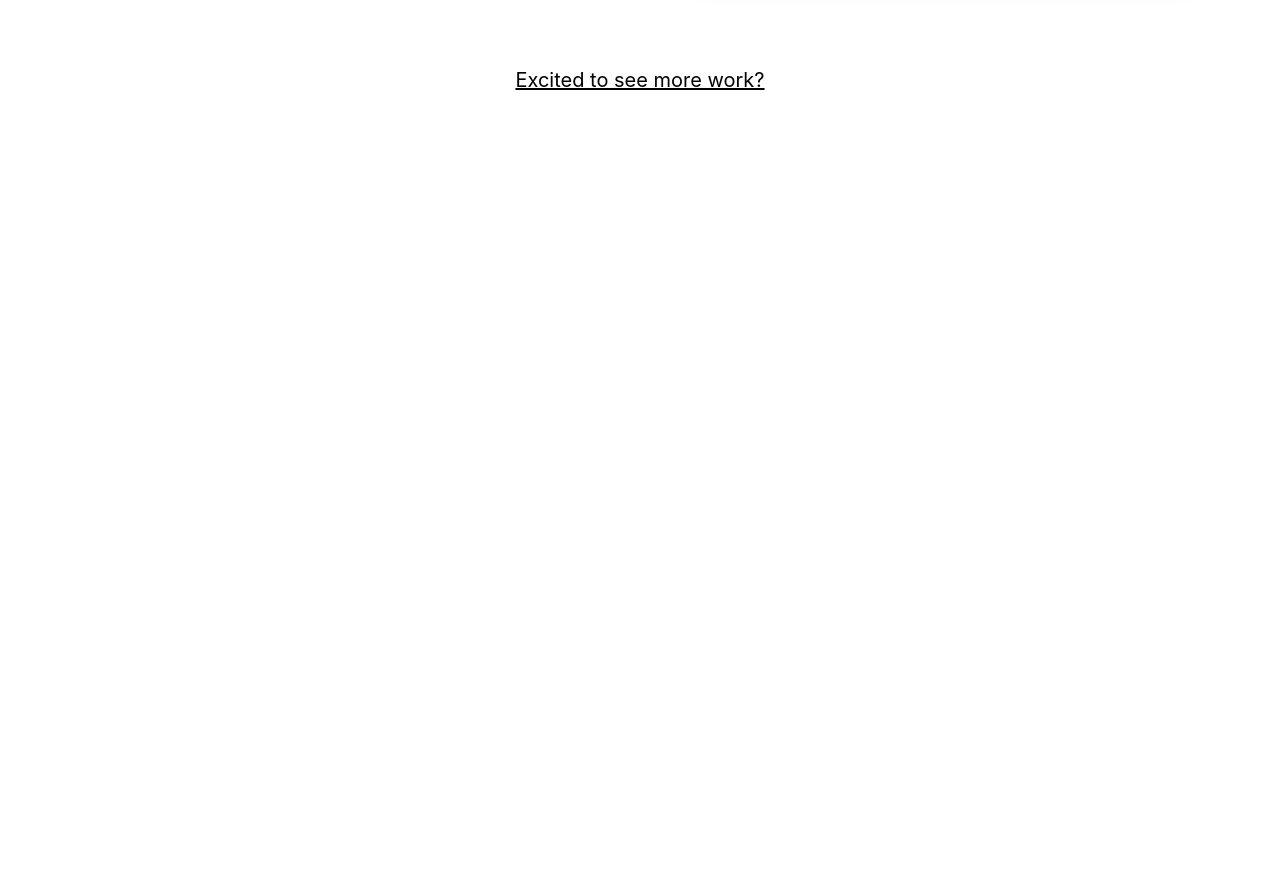
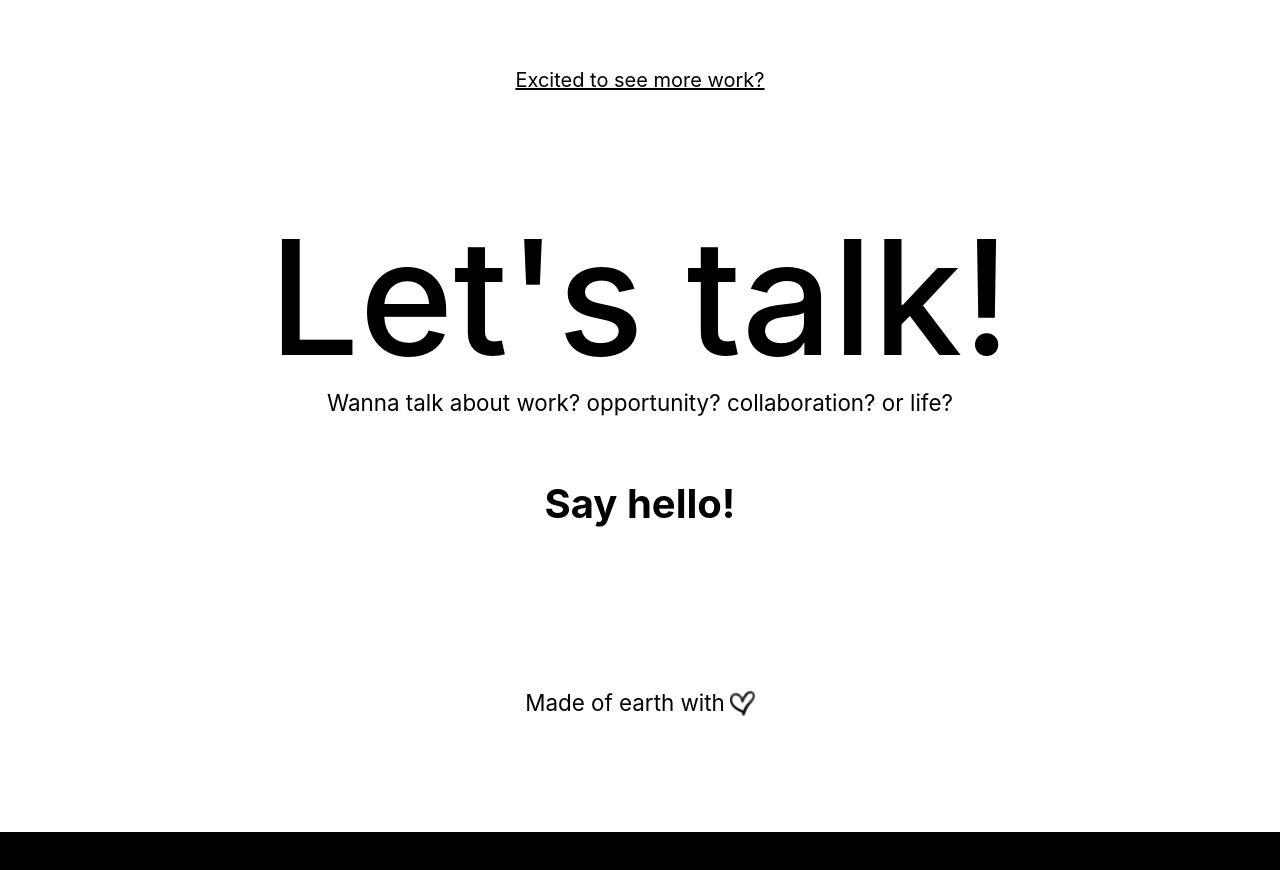
Before and after one commit to leandervaz/leandervaz.github.io, a Next.js app: page / in a window 1280 px wide. Shown: the part 4617-5487 px from the top of the page. Before the commit the page ends 4729 px from the top, so only its background shows below. Built offline with nearby package versions, Linux system fonts and the light colour scheme.

Commit message:
Completed contact and footer

```diff
--- /dev/null
+++ b/components/Contact.js
@@ -0,0 +1,75 @@
+import Image from "next/image";
+import styled from "styled-components";
+import heart from "../public/assets/images/heart.png";
+
+const Contact = () => {
+    return (
+        <Section>
+            <Wrapper>
+                <Title>Let's talk!</Title>
+                <SubTitle>Wanna talk about work? opportunity? collaboration? or life?</SubTitle>
+                <EmailButton href="" target="_blank">
+                    Say hello!
+                </EmailButton>
+            </Wrapper>
+
+            <Footer>
+                <FooterLine>Made of earth with</FooterLine>
+                <FooterHeart>
+                    <Image width={25} height={25} quality={50} src={heart} alt="heart" />
+                </FooterHeart>
+            </Footer>
+        </Section>
+    );
+}
+
+export default Contact;
+
+const Section = styled.section`
+    width : 100%;
+    min-height: 90vh;
+    display: flex;
+    flex-direction: column;
+    align-items: center;
+    justify-content: space-around;
+    padding: 3vh 0;
+`
+
+const Wrapper = styled.div`
+    display: flex;
+    flex-direction: column;
+    justify-content: center;
+    align-items: center;
+`
+
+const Title = styled.h1`
+    font-size: 20vh;
+    font-weight: 500;
+    line-height: 23vh;
+    margin: 0;
+`
+
+const SubTitle = styled.p`
+    font-size: 2.8vh;
+    margin-top: 0;
+`
+
+const EmailButton = styled.a`
+    font-weight: 700;
+    font-size: 5vh;
+    margin-top: 5vh;
+`
+
+const Footer = styled.div`
+    display: flex;
+    align-items: center;
+`
+
+const FooterLine = styled.p`
+    font-size: 2.8vh;
+`
+
+const FooterHeart = styled.div`
+    padding-left: 5px;
+    padding-top: 5px;
+`
--- a/components/CoverPage.js
+++ b/components/CoverPage.js
@@ -26,7 +26,6 @@ const CoverPage = () => {
                             height={779}
                             priority={true}
                             layout={'responsive'}
-                            placeholder={'blur'}
                         />
                     </CoverPageRight>
                 </Cover>
--- /dev/null
+++ b/components/Footer.js
@@ -0,0 +1,18 @@
+import styled from 'styled-components';
+
+const Footer = () => {
+    return (
+        <FooterBody>
+            Enter
+        </FooterBody>
+    );
+}
+
+export default Footer;
+
+const FooterBody = styled.div`
+    width: 100%;
+    min-height: 8vh;
+    margin: 0;
+    background: #000000;
+`
--- a/components/ProjectPage.js
+++ b/components/ProjectPage.js
@@ -19,11 +19,11 @@ const ProjectPage = () => {
                 <Project>
                     <ProjectTitle>MapMe</ProjectTitle>
                     <ProjectCover>
-                        <Image src={MapMeCover} alt={"MapMe"}/>
+                        <Image placeholder='blur' src={MapMeCover} alt={"MapMe"}/>
                     </ProjectCover>
                     <ProjectDescription>
                         <ProjectSnapShotLeft>
-                            <Image src={MapMeSnapShot} alt={"MapMe"}/>
+                            <Image placeholder='blur'  src={MapMeSnapShot} alt={"MapMe"}/>
                         </ProjectSnapShotLeft>
                         <ProjectContentRight>
                             <ProjectLink href="https://mapme.swaaz.dev" target={'_blank'} >MapMe</ProjectLink> is an OpenSource Cross Platform App to track wherever you go!
@@ -34,14 +34,14 @@ const ProjectPage = () => {
                 <Project>
                     <ProjectTitle>Halo</ProjectTitle>
                     <ProjectCover>
-                        <Image src={HaloCover} alt={"Halo"}/>
+                        <Image placeholder='blur'  src={HaloCover} alt={"Halo"}/>
                     </ProjectCover>
                     <ProjectDescription>
                         <ProjectContentLeft>
                             <ProjectLink href="https://mapme.swaaz.dev" target={'_blank'} >Halo</ProjectLink> is an open-source game we community folks built in a Hackathon.
                         </ProjectContentLeft>
                         <ProjectSnapShotRight>
-                            <Image src={HaloSnapShot} alt={"Halo"}/>
+                            <Image  placeholder='blur'  src={HaloSnapShot} alt={"Halo"}/>
                         </ProjectSnapShotRight>
 
                     </ProjectDescription>
@@ -50,14 +50,14 @@ const ProjectPage = () => {
                 <Project>
                     <ProjectTitle>GitGo</ProjectTitle>
                     <ProjectCover>
-                        <Image src={GitGoCover} alt={"GitGo"}/>
+                        <Image  placeholder='blur'  src={GitGoCover} alt={"GitGo"}/>
                     </ProjectCover>
                     <ProjectDescription>
                         <ProjectContentLeft>
                             What's it like to create your first pull request on GitHub? <ProjectLink href="https://mapme.swaaz.dev" target={'_blank'} >GitGo</ProjectLink> has a fun exercise to instruct you how to do so.
                         </ProjectContentLeft>
                         <ProjectSnapShotRight>
-                            <Image src={GitGoSnapShot} alt={"GitGo"}/>
+                            <Image placeholder='blur'  src={GitGoSnapShot} alt={"GitGo"}/>
                         </ProjectSnapShotRight>
                     </ProjectDescription>
                 </Project>
--- a/pages/index.js
+++ b/pages/index.js
@@ -2,6 +2,8 @@ import CoverPage from "../components/CoverPage";
 import styled from 'styled-components';
 import AboutPage from "../components/AboutPage";
 import ProjectPage from "../components/ProjectPage";
+import Contact from "../components/Contact";
+import Footer from "../components/Footer";
 
 const Home = () => {
   return (
@@ -9,6 +11,8 @@ const Home = () => {
       <CoverPage />
       <AboutPage />
       <ProjectPage />
+      <Contact />
+      <Footer />
     </Section>
   );
 }
--- a/pages/projects/[name].js
+++ b/pages/projects/[name].js
@@ -11,7 +11,7 @@ const ProjectDetails = ({ project }) => {
             <Title>{project.name}</Title>
 
             <Cover>
-                <Image width={project.width} height={project.height} src={project.image} alt={project.slug}/>
+                <Image blurDataURL width={project.width} height={project.height} src={project.image} alt={project.slug}/>
             </Cover>
 
             <LinkRow>
```
Also changed, not shown: public/assets/images/heart.png (added).
